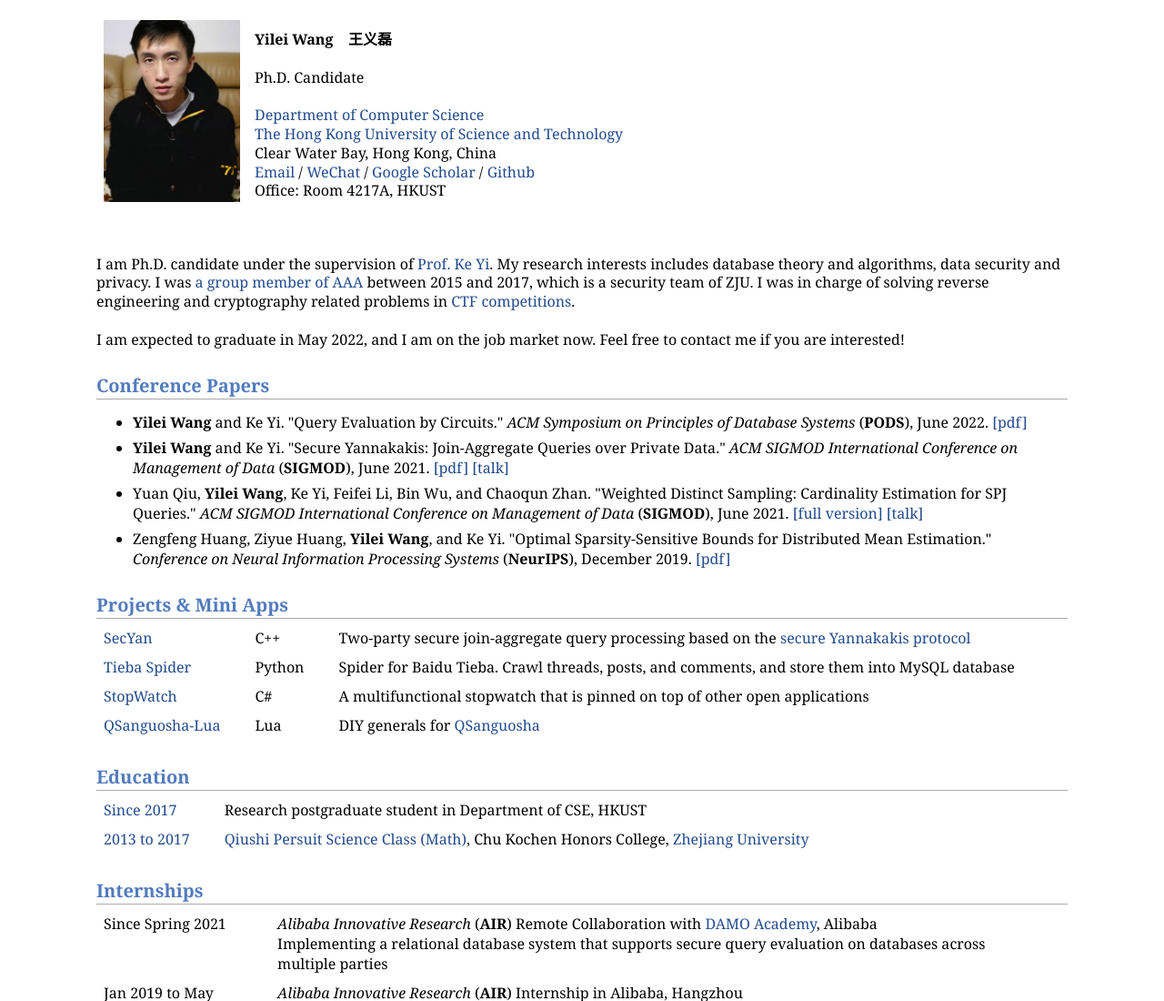
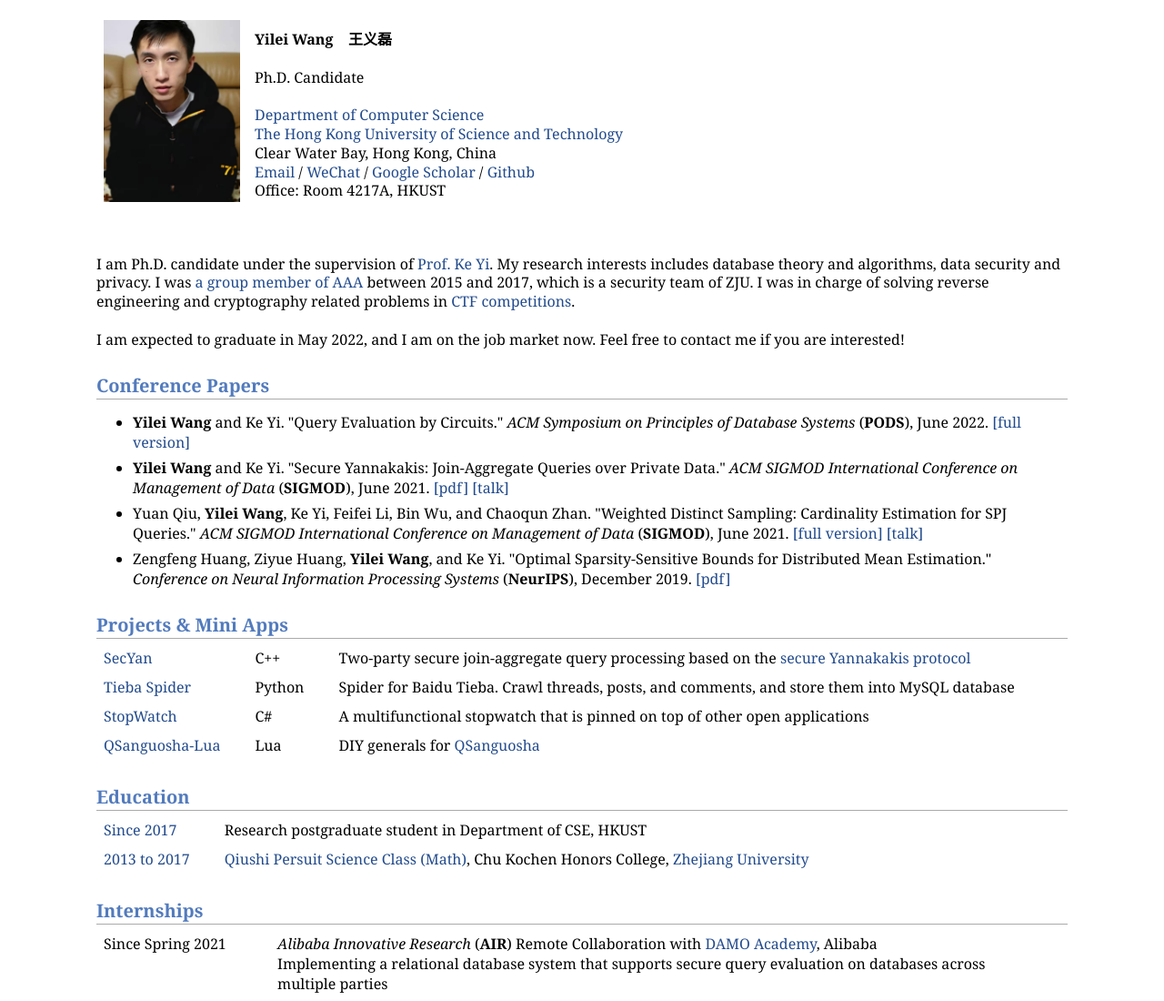
Before and after one commit to Aqua-Dream/home_page, a plain HTML site: page index.html in a window 1280 px wide. Shown: the top 1100 px of the page at 91% size. Drawn offline with Linux system fonts and the light colour scheme.

Commit message:
Update full version of PODS2022

```diff
--- a/index.html
+++ b/index.html
@@ -39,7 +39,7 @@ I am expected to graduate in May 2022, and I am on the job market now. Feel free
 
 <h2>Conference Papers</h2>
 <ul>
-<li><b>Yilei Wang</b> and Ke Yi. "Query Evaluation by Circuits." <i>ACM Symposium on Principles of Database Systems</i> (<b>PODS</b>), June 2022. <a href="https://www.cse.ust.hk/~yike/QCircuit.pdf" target="_blank">[pdf]</a></li>
+<li><b>Yilei Wang</b> and Ke Yi. "Query Evaluation by Circuits." <i>ACM Symposium on Principles of Database Systems</i> (<b>PODS</b>), June 2022. <a href="https://www.cse.ust.hk/~yike/QCircuit.pdf" target="_blank">[full version]</a></li>
 <li id="secyan_paper"><b>Yilei Wang</b> and Ke Yi. "Secure Yannakakis: Join-Aggregate Queries over Private Data." <i>ACM SIGMOD International Conference on Management of Data</i> (<b>SIGMOD</b>), June 2021. <a href="https://www.cse.ust.hk/~yike/SecureYannakakis.pdf" target="_blank">[pdf]</a> <a href="https://www.bilibili.com/video/BV1gv41157oc?p=33" target="_blank">[talk]</a></li>
 <li>Yuan Qiu, <b>Yilei Wang</b>, Ke Yi, Feifei Li, Bin Wu, and Chaoqun Zhan. "Weighted Distinct Sampling: Cardinality Estimation for SPJ Queries."  <i>ACM SIGMOD International Conference on Management of Data</i> (<b>SIGMOD</b>), June 2021. <a href="https://www.cse.ust.hk/~yike/spj-full.pdf" target="_blank">[full version]</a> <a href="https://www.bilibili.com/video/BV1gv41157oc?p=26" target="_blank">[talk]</a></li>
 <li>Zengfeng Huang, Ziyue Huang, <b>Yilei Wang</b>, and Ke Yi. "Optimal Sparsity-Sensitive Bounds for Distributed Mean Estimation." <i>Conference on Neural Information Processing Systems</i> (<b>NeurIPS</b>), December 2019. <a href="https://www.cse.ust.hk/~yike/nips19.pdf" target="_blank">[pdf]</a></li>
```
